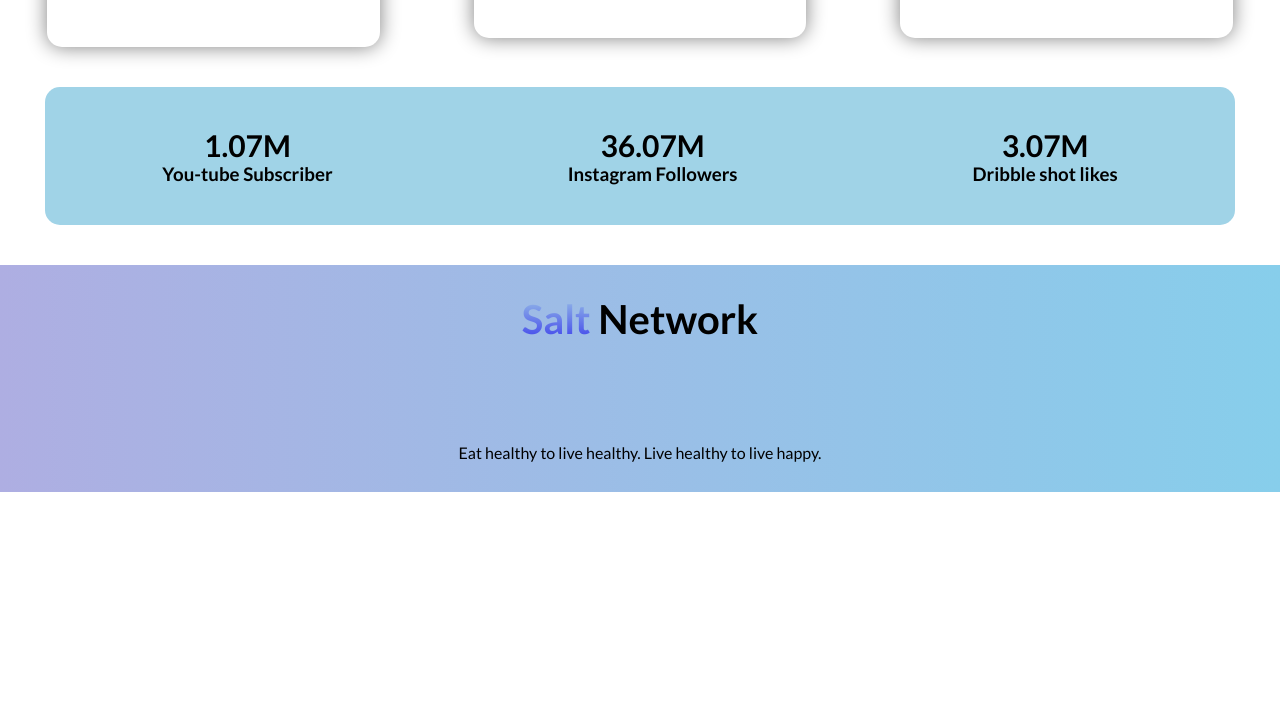
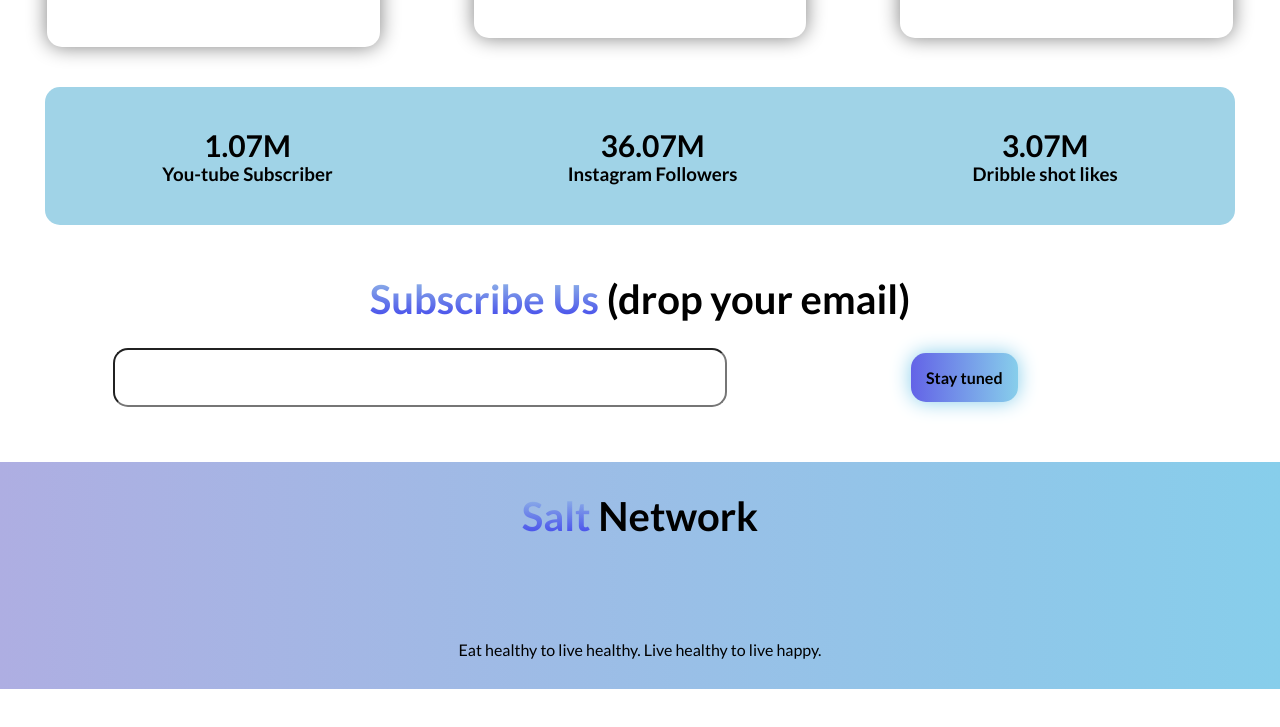
Before and after one commit to bitue/salt-food, a plain HTML site: page index.html in a window 1280 px wide. Shown: the part 1771-2498 px from the top of the page. Before the commit the page ends 2303 px from the top, so only its background shows below. Drawn offline with Linux system fonts and the light colour scheme.

Commit message:
added subscribe

```diff
--- a/index.html
+++ b/index.html
@@ -125,6 +125,18 @@
             </div>
         </div>
     </section>
+    <section id="contact">
+        <h1 style="text-align: center;"> <span class="blue">Subscribe Us</span> (drop your email)</h1>
+        <div id="con">
+            <div class="email">
+                <input type="email">
+            </div>
+            <div class="sub">
+                <a href="https://gmail.com">Stay tuned</a>
+            </div>
+        </div>
+
+    </section>
 
 
     <section class="footer">
--- a/style.css
+++ b/style.css
@@ -144,3 +144,25 @@ h4 {
     text-align: center;
     font-size: 30px;
 }
+
+#con {
+    display: flex;
+    justify-content: center;
+    align-items: center;
+}
+
+input {
+    padding: 20px 100px;
+    text-align: center;
+    width: 80%;
+    border-radius: 15px;
+}
+
+.email {
+    width: 60%;
+}
+
+.sub {
+    width: 20%;
+    margin-right: 30px;
+}
```
